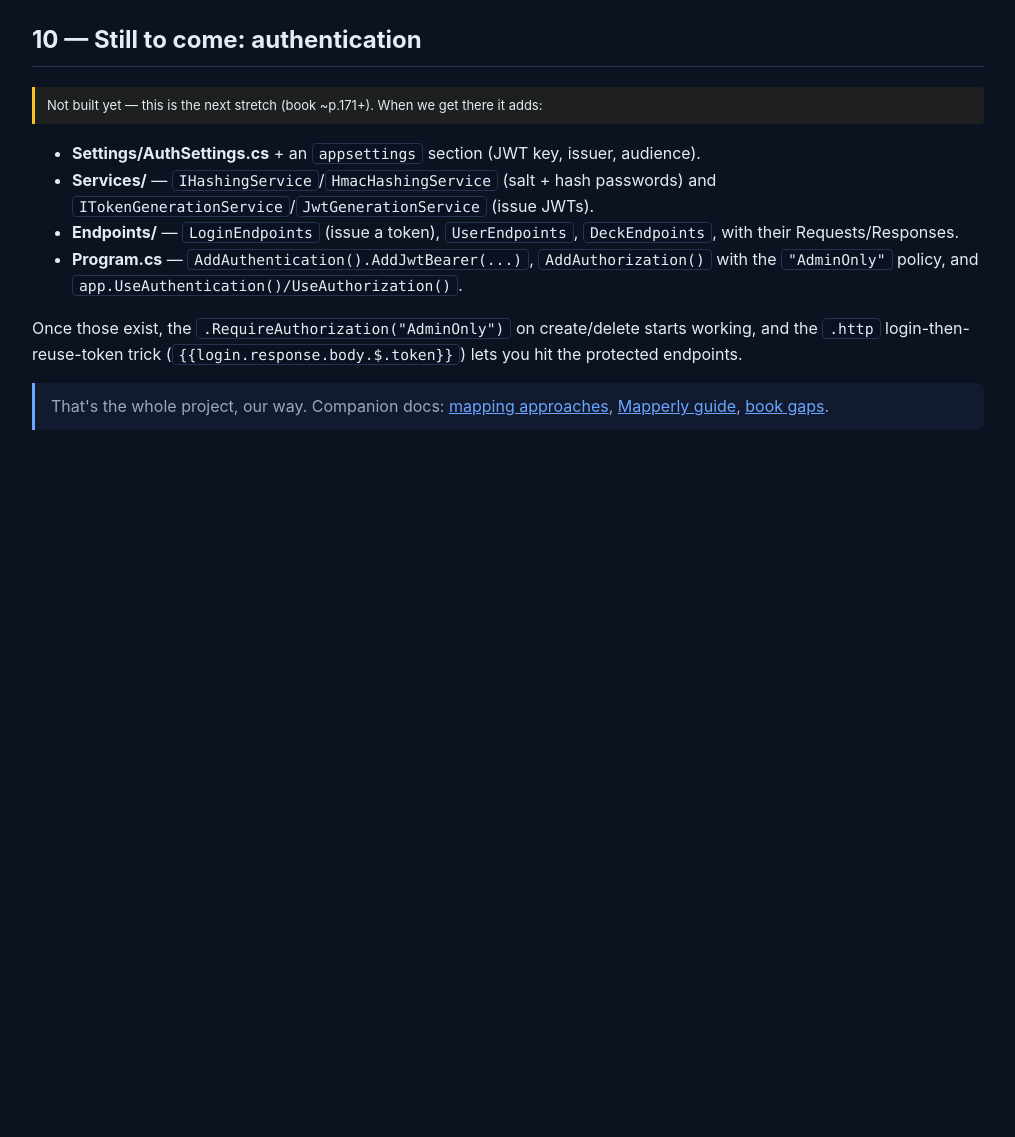
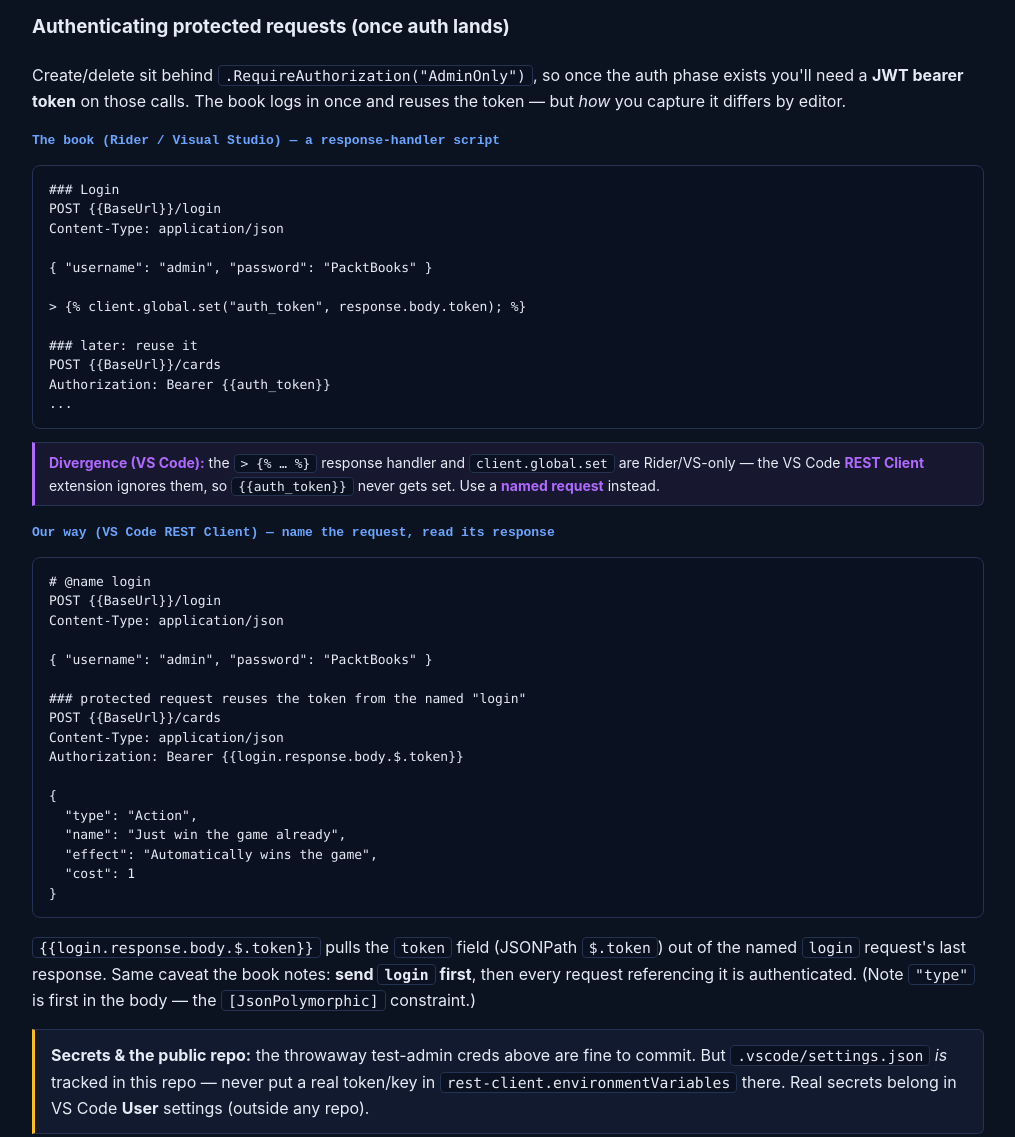
Before and after one commit to luiscmt22/CSharp-Projects, a plain HTML site: page C5/docs/CardTracker_Build_Walkthrough.html in a window 1280 px wide. Shown: the part 9800-10937 px from the top of the page, without its empty margins (132-1147 px from the left). Before the commit the page ends 10322 px from the top, so only its background shows below. Drawn offline with Linux system fonts and the light colour scheme.

Commit message:
docs(C5): add JWT auth-token testing (REST Client) to build walkthrough

```diff
--- a/C5/docs/CardTracker_Build_Walkthrough.html
+++ b/C5/docs/CardTracker_Build_Walkthrough.html
@@ -434,6 +434,45 @@ Content-Type: application/json
 ### get all
 GET {{BaseUrl}}/cards</code></pre>
 
+<h3>Authenticating protected requests (once auth lands)</h3>
+<p>Create/delete sit behind <code class="il">.RequireAuthorization("AdminOnly")</code>, so once the auth phase exists you'll need a <strong>JWT bearer token</strong> on those calls. The book logs in once and reuses the token &mdash; but <em>how</em> you capture it differs by editor.</p>
+
+<p class="file">The book (Rider / Visual Studio) &mdash; a response-handler script</p>
+<pre><code>### Login
+POST {{BaseUrl}}/login
+Content-Type: application/json
+
+{ "username": "admin", "password": "PacktBooks" }
+
+&gt; {% client.global.set("auth_token", response.body.token); %}
+
+### later: reuse it
+POST {{BaseUrl}}/cards
+Authorization: Bearer {{auth_token}}
+...</code></pre>
+<div class="diverge"><strong>Divergence (VS Code):</strong> the <code class="il">&gt; {% &hellip; %}</code> response handler and <code class="il">client.global.set</code> are Rider/VS-only &mdash; the VS Code <strong>REST Client</strong> extension ignores them, so <code class="il">{{auth_token}}</code> never gets set. Use a <strong>named request</strong> instead.</div>
+
+<p class="file">Our way (VS Code REST Client) &mdash; name the request, read its response</p>
+<pre><code># @name login
+POST {{BaseUrl}}/login
+Content-Type: application/json
+
+{ "username": "admin", "password": "PacktBooks" }
+
+### protected request reuses the token from the named "login"
+POST {{BaseUrl}}/cards
+Content-Type: application/json
+Authorization: Bearer {{login.response.body.$.token}}
+
+{
+  "type": "Action",
+  "name": "Just win the game already",
+  "effect": "Automatically wins the game",
+  "cost": 1
+}</code></pre>
+<p><code class="il">{{login.response.body.$.token}}</code> pulls the <code class="il">token</code> field (JSONPath <code class="il">$.token</code>) out of the named <code class="il">login</code> request's last response. Same caveat the book notes: <strong>send <code class="il">login</code> first</strong>, then every request referencing it is authenticated. (Note <code class="il">"type"</code> is first in the body &mdash; the <code class="il">[JsonPolymorphic]</code> constraint.)</p>
+<div class="callout warn"><strong>Secrets &amp; the public repo:</strong> the throwaway test-admin creds above are fine to commit. But <code class="il">.vscode/settings.json</code> <em>is</em> tracked in this repo &mdash; never put a real token/key in <code class="il">rest-client.environmentVariables</code> there. Real secrets belong in VS Code <strong>User</strong> settings (outside any repo).</div>
+
 <!-- ============ PHASE 9 ============ -->
 <h2 id="p9">10 &mdash; Still to come: authentication</h2>
 <p class="wip">Not built yet &mdash; this is the next stretch (book ~p.171+). When we get there it adds:</p>
```
Also changed, not shown: 1 other file.
